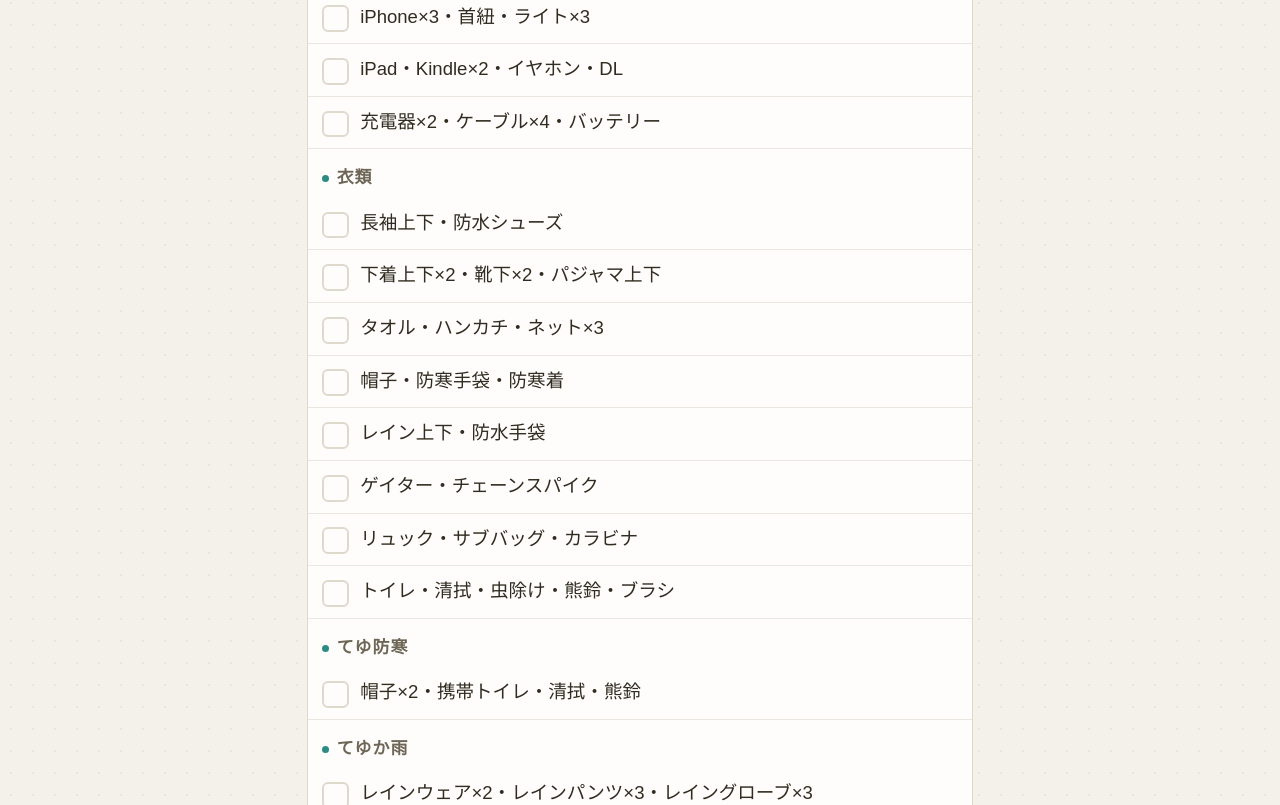
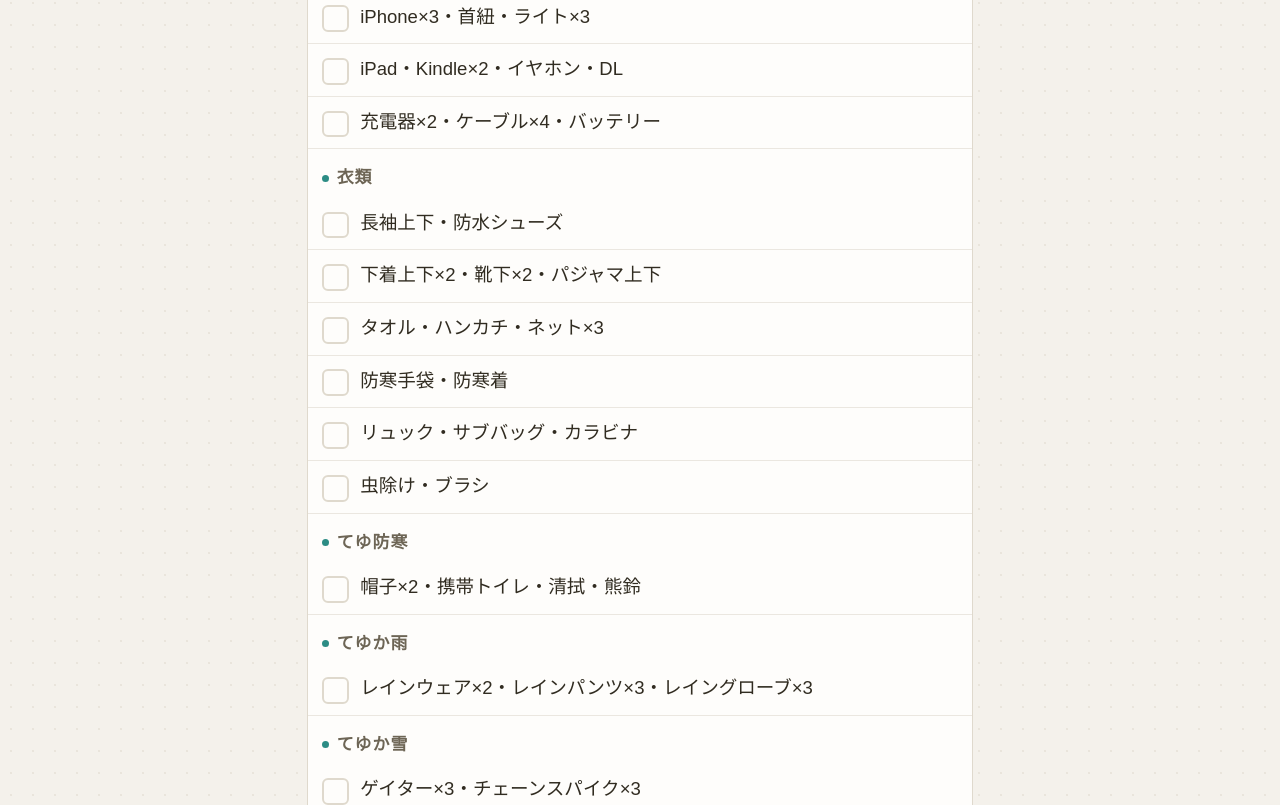
Before and after one commit to t-shimo-1121/shiori, a plain HTML site: page trips/261120yamanashi/index.html in a window 1280 px wide. Shown: the part 1152-1957 px from the top of the page. Drawn offline with Linux system fonts and the light colour scheme; a web font is replaced by a local one.

Commit message:
山梨・九州・長野：衣類から新しい見出しと重なる項目を外す
Co-Authored-By: Claude Opus 5.5 <noreply@anthropic.com>
Claude-Session: https://claude.ai/code/session_011uzSQvW6WYspAppiaNBaMJ

```diff
--- a/trips/261120yamanashi/index.html
+++ b/trips/261120yamanashi/index.html
@@ -477,11 +477,9 @@ a.map:active{background:var(--c-bg);}
       <div class="item"><span class="box"></span><span class="txt">長袖上下・防水シューズ</span></div>
       <div class="item"><span class="box"></span><span class="txt">下着上下×2・靴下×2・パジャマ上下</span></div>
       <div class="item"><span class="box"></span><span class="txt">タオル・ハンカチ・ネット×3</span></div>
-      <div class="item"><span class="box"></span><span class="txt">帽子・防寒手袋・防寒着</span></div>
-      <div class="item"><span class="box"></span><span class="txt">レイン上下・防水手袋</span></div>
-      <div class="item"><span class="box"></span><span class="txt">ゲイター・チェーンスパイク</span></div>
+      <div class="item"><span class="box"></span><span class="txt">防寒手袋・防寒着</span></div>
       <div class="item"><span class="box"></span><span class="txt">リュック・サブバッグ・カラビナ</span></div>
-      <div class="item"><span class="box"></span><span class="txt">トイレ・清拭・虫除け・熊鈴・ブラシ</span></div>
+      <div class="item"><span class="box"></span><span class="txt">虫除け・ブラシ</span></div>
 
       <div class="cat">てゆ防寒</div>
       <div class="item"><span class="box"></span><span class="txt">帽子×2・携帯トイレ・清拭・熊鈴</span></div>
```
Also changed, not shown: trips/261228kyushu/index.html (+2 -4 lines), trips/270220nagano/index.html (+2 -4 lines).
